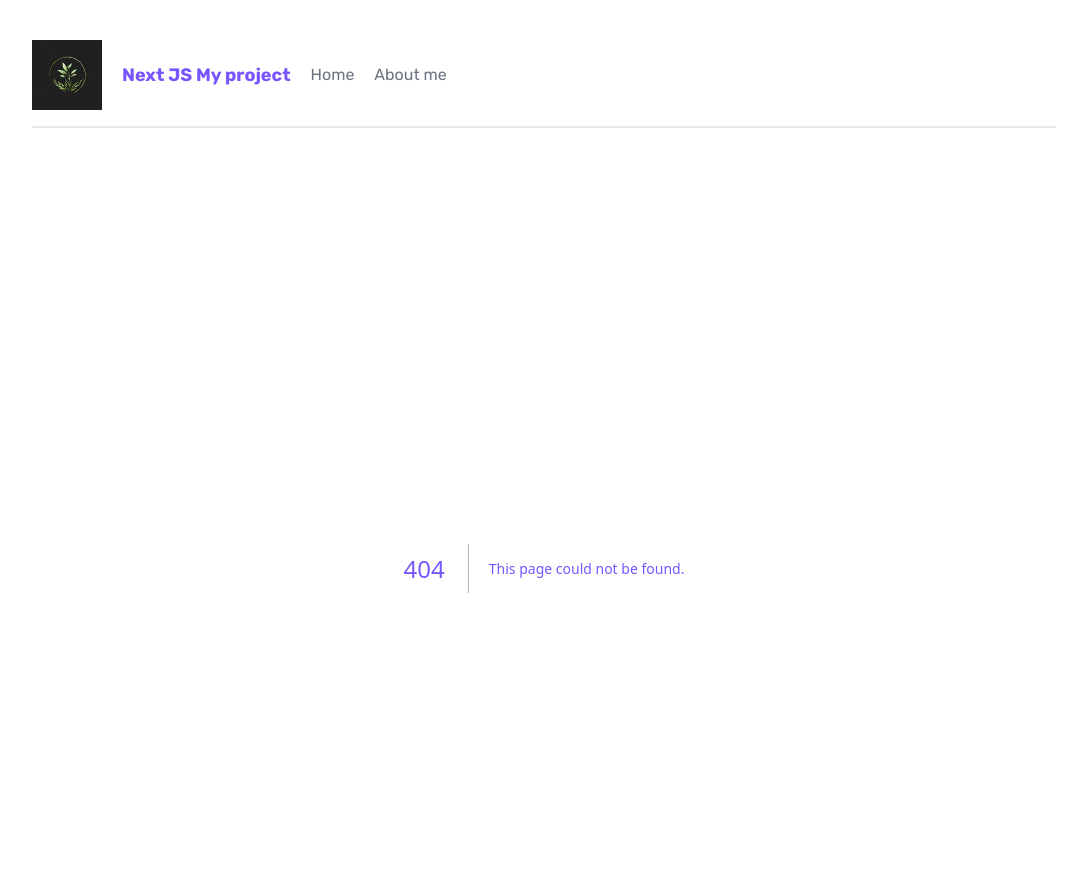
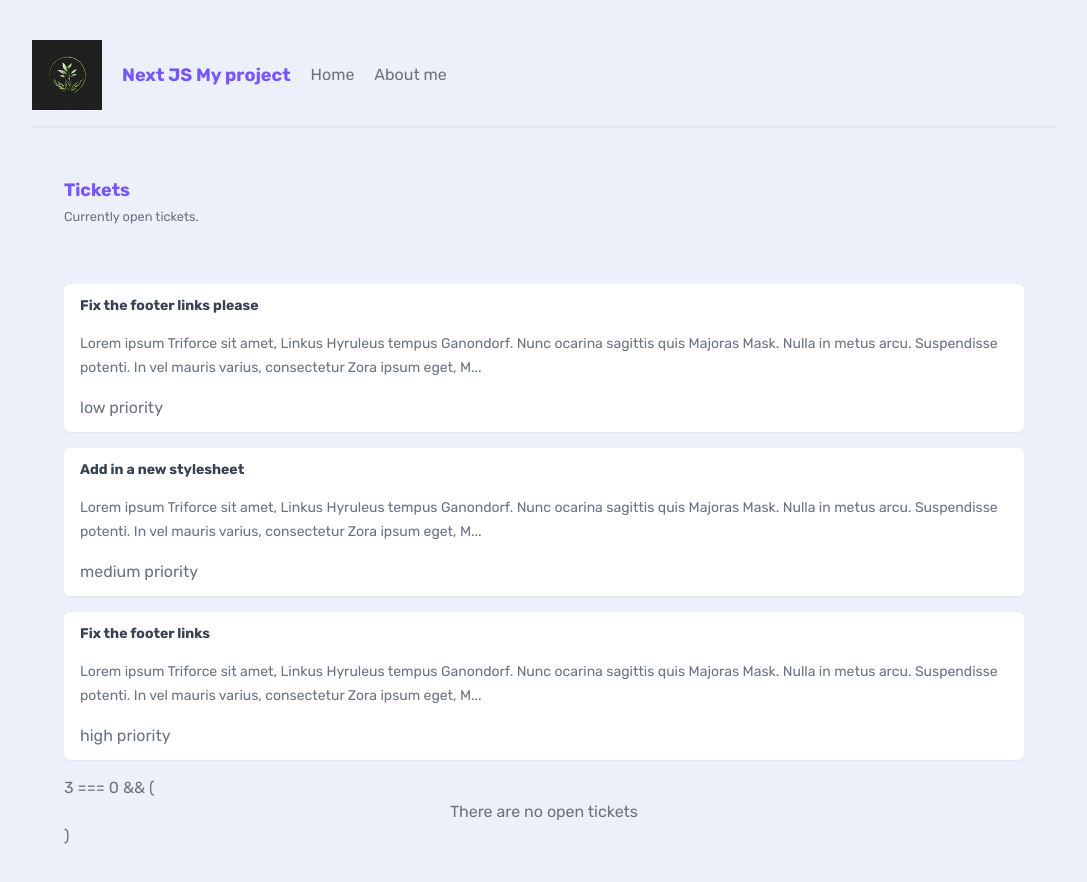
Before and after one commit to nathansolfan/next, a Next.js app: page /tickets in a window 1280 px wide. Before the commit this address had no page. Shown: the top 882 px of the page, without its empty margins (96-1183 px from the left). Built offline with nearby package versions, Linux system fonts and the light colour scheme; data requests are answered from the project's data file.

Commit message:
Fetch data and display it on the page. Revalidate

```diff
--- /dev/null
+++ b/_data/db.json
@@ -0,0 +1,25 @@
+{
+  "tickets": [
+    {
+      "id": "1",
+      "title": "Fix the footer links please",
+      "body": "Lorem ipsum Triforce sit amet, Linkus Hyruleus tempus Ganondorf. Nunc ocarina sagittis quis Majoras Mask. Nulla in metus arcu. Suspendisse potenti. In vel mauris varius, consectetur Zora ipsum eget, Master Sword porttitor urna. Fusce elementum urna elit, eget eleifend velit consectetur eget. Integer vel lobortis ipsum, vitae auctor Ocarina of Time. Donec sed urna dapibus, interdum magna a, eleifend magna. Curabitur tincidunt enim a neque volutpat. Phasellus auctor magna vel nunc pretium, ut volutpat justo tristique. Pellentesque cursus convallis mauris, in tempus enim tincidunt vitae.",
+      "priority": "low",
+      "user_email": "mario@netninja.dev"
+    },
+    {
+      "id": "2",
+      "title": "Add in a new stylesheet",
+      "body": "Lorem ipsum Triforce sit amet, Linkus Hyruleus tempus Ganondorf. Nunc ocarina sagittis quis Majoras Mask. Nulla in metus arcu. Suspendisse potenti. In vel mauris varius, consectetur Zora ipsum eget, Master Sword porttitor urna. Fusce elementum urna elit, eget eleifend velit consectetur eget. Integer vel lobortis ipsum, vitae auctor Ocarina of Time. Donec sed urna dapibus, interdum magna a, eleifend magna. Curabitur tincidunt enim a neque volutpat. Phasellus auctor magna vel nunc pretium, ut volutpat justo tristique. Pellentesque cursus convallis mauris, in tempus enim tincidunt vitae.",
+      "priority": "medium",
+      "user_email": "mario@netninja.dev"
+    },
+    {
+      "id": "3",
+      "title": "Fix the footer links",
+      "body": "Lorem ipsum Triforce sit amet, Linkus Hyruleus tempus Ganondorf. Nunc ocarina sagittis quis Majoras Mask. Nulla in metus arcu. Suspendisse potenti. In vel mauris varius, consectetur Zora ipsum eget, Master Sword porttitor urna. Fusce elementum urna elit, eget eleifend velit consectetur eget. Integer vel lobortis ipsum, vitae auctor Ocarina of Time. Donec sed urna dapibus, interdum magna a, eleifend magna. Curabitur tincidunt enim a neque volutpat. Phasellus auctor magna vel nunc pretium, ut volutpat justo tristique. Pellentesque cursus convallis mauris, in tempus enim tincidunt vitae.",
+      "priority": "high",
+      "user_email": "peach@netninja.dev"
+    }
+  ]
+}
--- a/app/news/page.jsx
+++ /dev/null
@@ -1,9 +0,0 @@
-import React from 'react'
-
-export default function News() {
-  return (
-    <main>
-        <h2>News</h2>
-    </main>
-  )
-}
--- /dev/null
+++ b/app/tickets/TicketsList.jsx
@@ -0,0 +1,53 @@
+import React from "react"
+// by standard all components are servers
+// server components we can declare as asysnc
+// and use the fetch api directly
+
+// to fetch the data we create a function outside
+// its coming from json server
+async function getTickets(){
+    // we can add a 2nd argument OBJECT, for revalidation after a certain time
+    const response = await fetch('http://localhost:4000/tickets', {
+        next:{
+            // after 30sec, itll fetch again
+            // setting to 0 the data will never be cached
+            revalidate: 0
+        }
+    })
+
+    // grab the data from the response
+    // returns a promise so we have to await it
+    return response.json()
+}
+
+export default async function TicketsList() {
+    // we call it down here, since its a promise we need await
+    const tickets = await getTickets()
+
+  return (
+    <>
+    {/* we do a map method, single ticket as argument and use the key=id to give */}
+    {tickets.map((ticket) => (
+        <div key={ticket.id} className="card my-5">
+            <h3>{ticket.title}</h3>
+            {/* we use the slice method, basically 200chars */}
+            <p>{ticket.body.slice(0, 200)}...</p>
+            <div className="{`pill ${tickets.priority}`}">
+                {ticket.priority} priority
+            </div>
+        </div>
+    ))}
+    {tickets.length} === 0 && (
+        <p className="text-center">There are no open tickets</p>
+    )
+    </>
+  )
+}
+
+// steps:
+// Fetch data
+//Return the data
+// use the function to get the ticket data
+// use map method to view it on the browser
+// we import the TicketList to the page.jsx
+// revalidate after a certain time
--- /dev/null
+++ b/app/tickets/page.jsx
@@ -0,0 +1,19 @@
+import React from 'react'
+import TicketsList from './TicketsList'
+// steps to Fetch and Re validate the Data
+// 1 create _data folder and db.json file, insert "id", "title", "body"
+// 2 open terminal - npm install json-server
+// 3 - json-server  --watch --port 4000 ./_data/db.json
+export default function News() {
+  return (
+    <main>
+        <nav>
+          <div>
+            <h2>Tickets</h2>
+            <p><small>Currently open tickets.</small></p>
+          </div>
+        </nav>
+        <TicketsList/>
+    </main>
+  )
+}
```
Also changed, not shown: jsconfig.json (deleted, +0 -7 lines), 1 other file (tests, documents, lock files or other folders).
